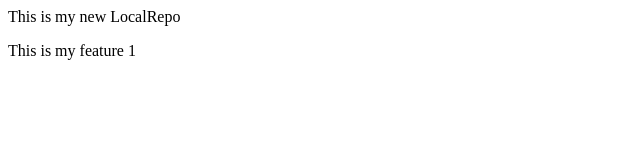
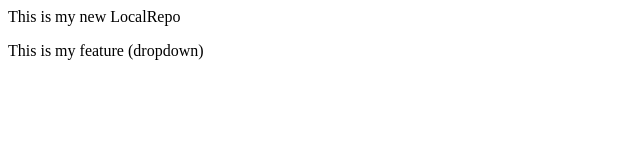
Before and after one commit to Bunny-raj/LocalRepo, a plain HTML site: page index.html in a window 1280 px wide. Shown: the full height of the page, 0-640 px from the left. Drawn offline with Linux system fonts and the light colour scheme.

```diff
--- a/index.html
+++ b/index.html
@@ -1,2 +1,2 @@
 <p>This is my new LocalRepo </p>
-<p>This is my feature 1</p>
+<p>This is my feature (dropdown)</p>
```
